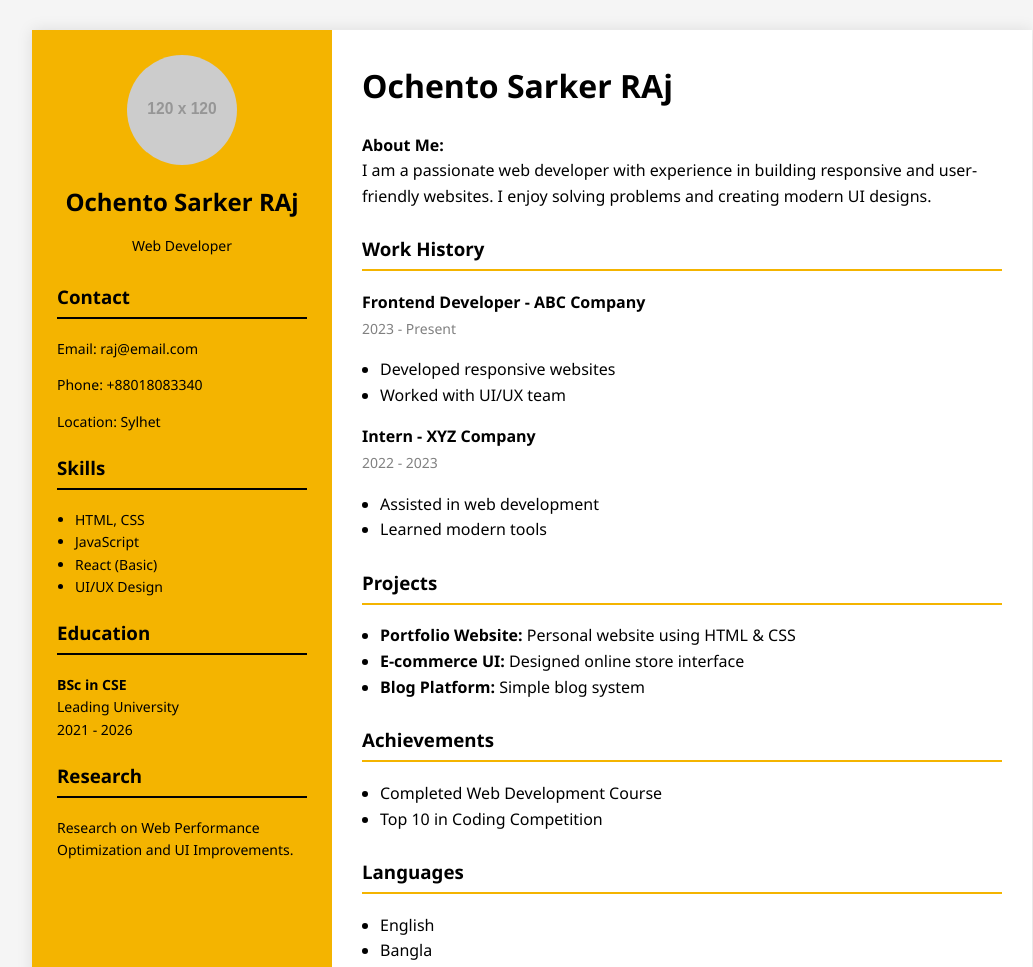
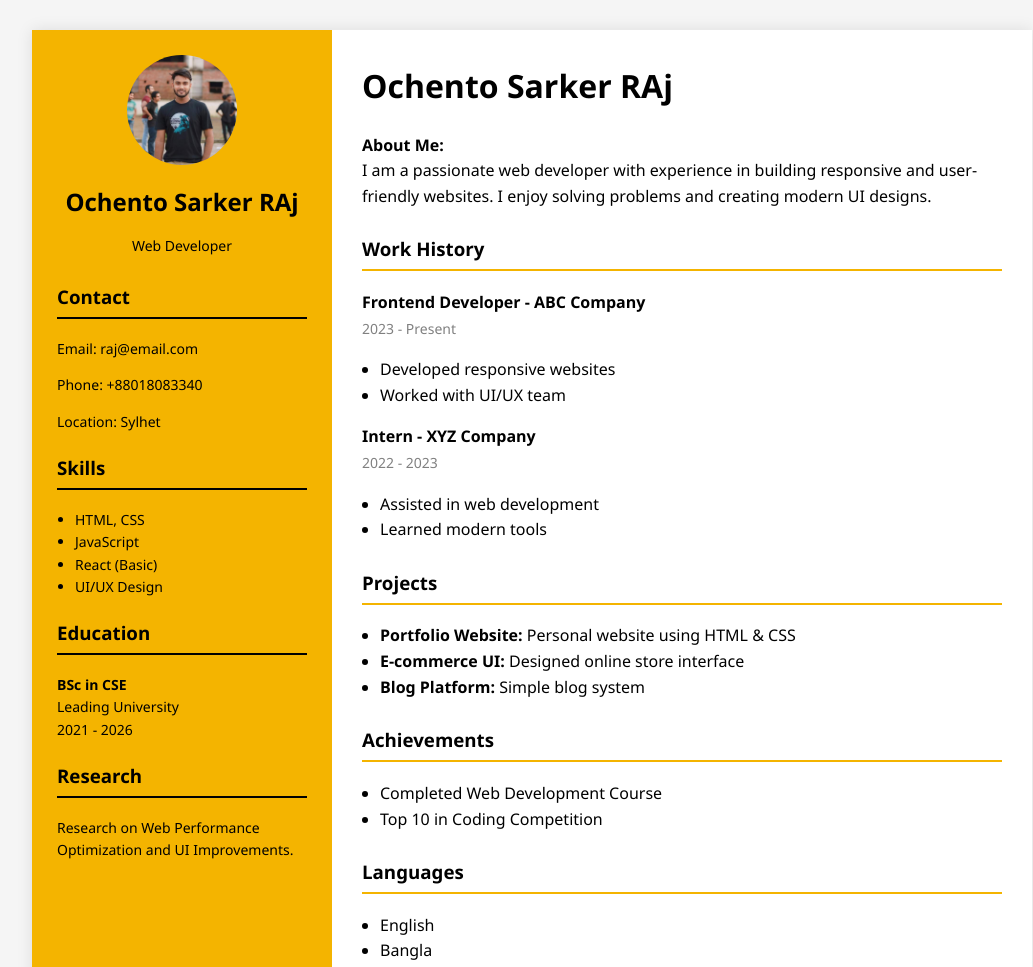
Before and after one commit to raj45467/portfolio.github.io, a plain HTML site: page index.html in a window 1280 px wide. Shown: the top 967 px of the page, without its empty margins (108-1141 px from the left). Drawn offline with Linux system fonts and the light colour scheme; placeholder pictures from the web are drawn by us.

Commit message:
Update index.html

```diff
--- a/index.html
+++ b/index.html
@@ -96,7 +96,7 @@
     <!-- Sidebar -->
     <div class="sidebar">
         <div class="profile">
-            <img src="https://via.placeholder.com/120" alt="Profile">
+            <img src="raj_101.jpg" alt="Profile">
             <h2>Ochento Sarker RAj</h2>
             <p>Web Developer</p>
         </div>
```
